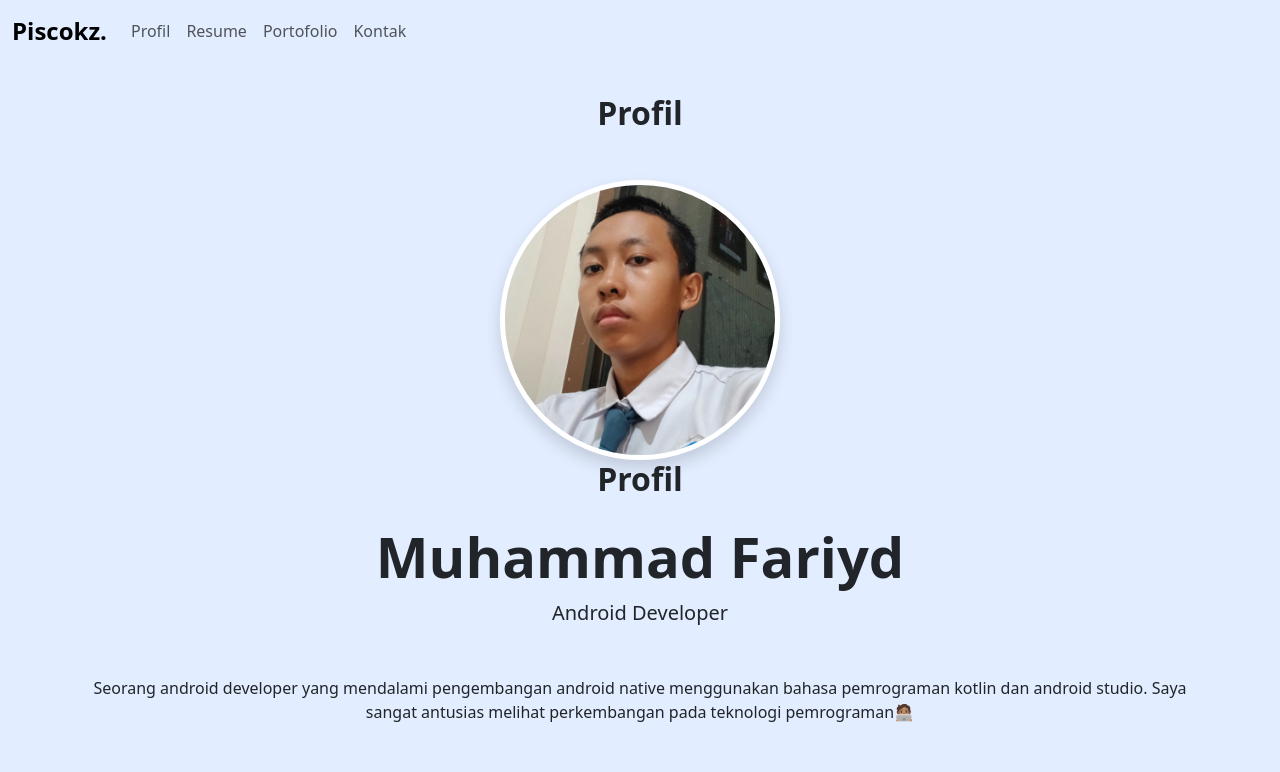
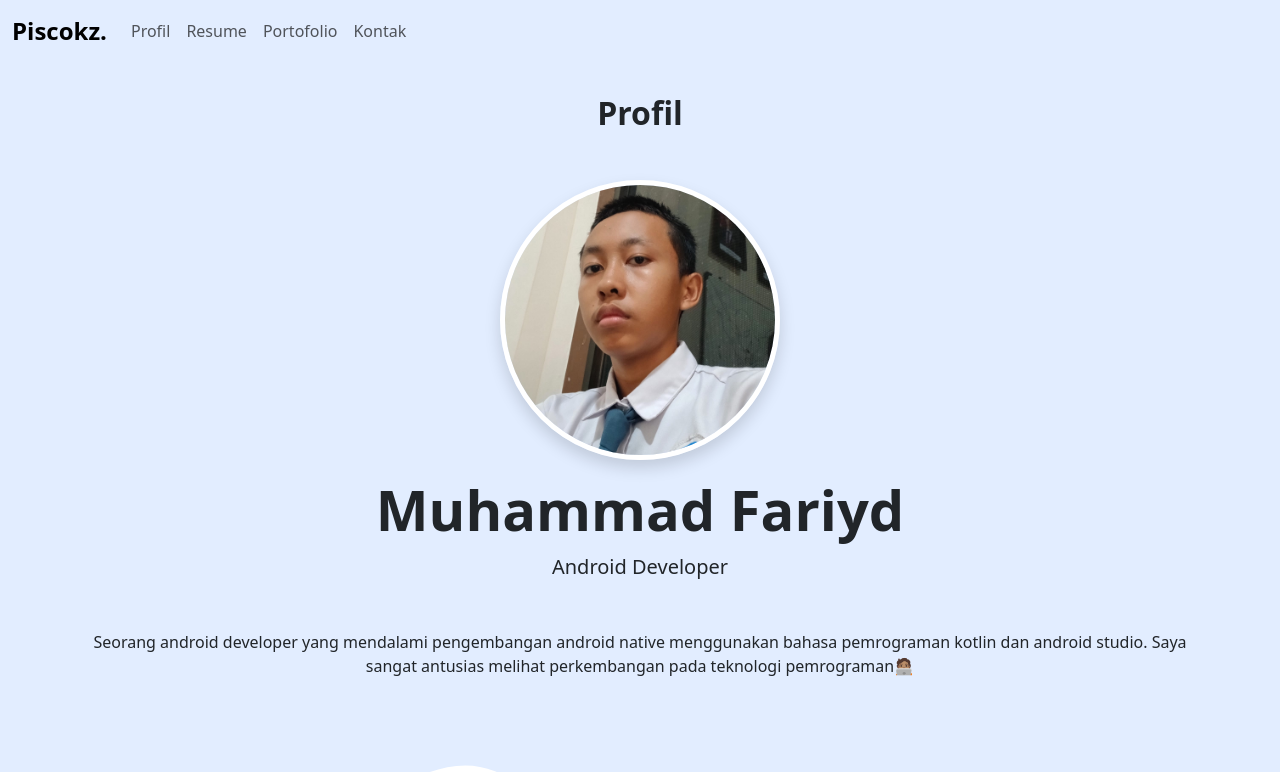
Before and after one commit to piscokz/cv_web, a plain HTML site: page index.html in a window 1280 px wide. Shown: the top 772 px of the page. Drawn offline with nearby package versions, Linux system fonts and the light colour scheme.

Commit message:
tambahan

```diff
--- a/index.html
+++ b/index.html
@@ -37,7 +37,6 @@
         </div>
         <img src="/resources/WhatsApp Image 2024-11-18 at 12.18.22_0a71bb0e.jpg" alt="Muhammad Fariyd" width="280"
         class="rounded-circle shadow profil">
-        <h2 class="fw-bold">Profil</h2>
         <h1 class="display-4 fw-bold pt-3">Muhammad Fariyd</h1>
         <p class="lead fw-medium mb-5">Android Developer </p>
         <div class="container">
```
